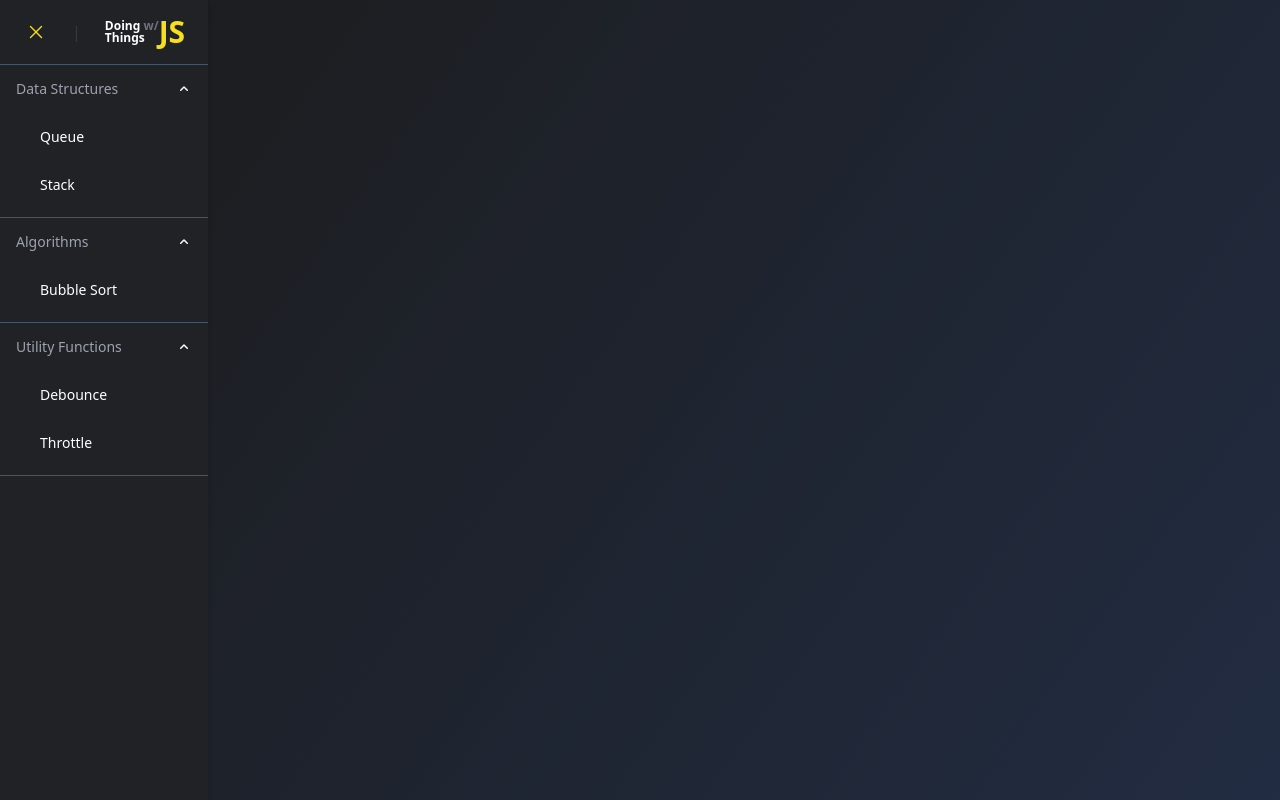
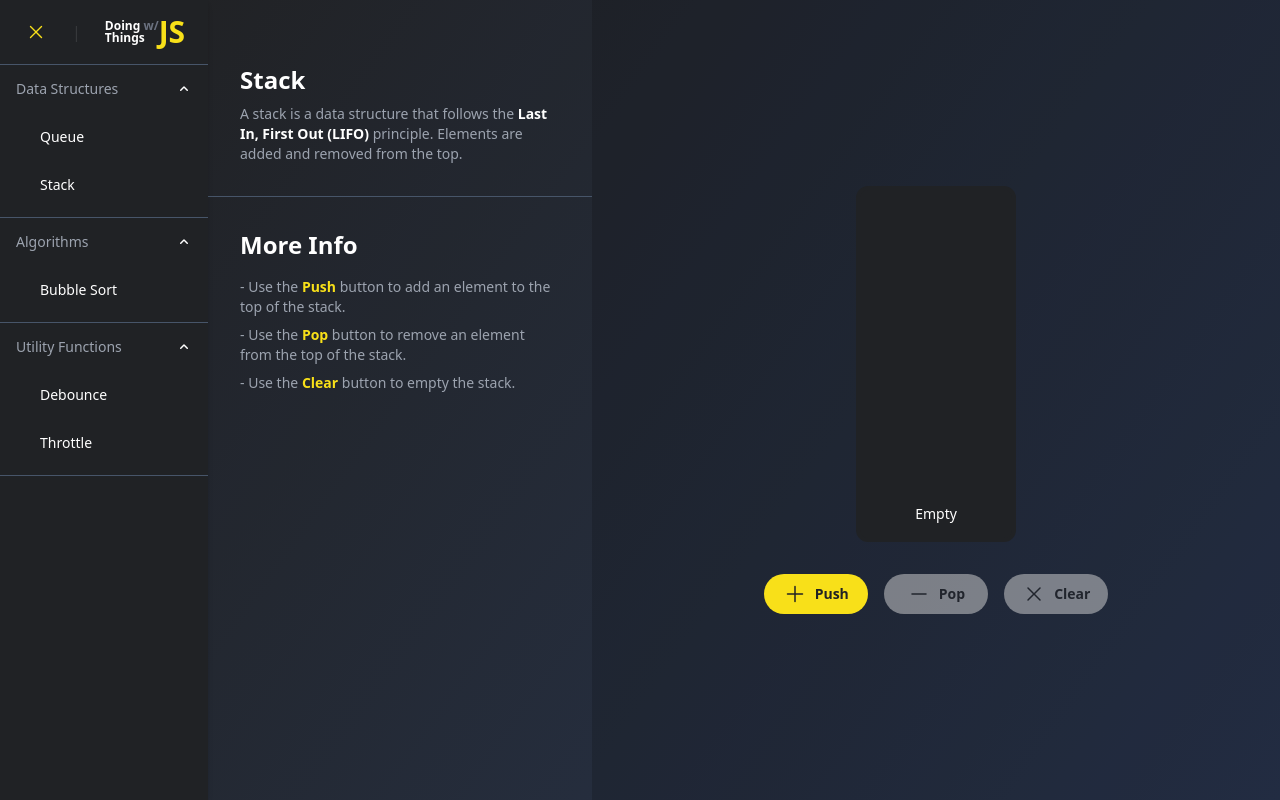
Before and after one commit to toekneeyou/doing-things-with-javascript, a React app: page /stack in a window 1280 px wide. Built offline with nearby package versions, Linux system fonts and the light colour scheme.

Commit message:
optimized StackView

```diff
--- a/src/views/queueView/QueueView.tsx
+++ b/src/views/queueView/QueueView.tsx
@@ -4,9 +4,6 @@ import VisualizationLayout from "../../layouts/visualizationLayout/Visualization
 import QueueVisual from "./QueueVisual";
 
 export function QueueView() {
-  useEffect(() => {
-    console.log("unmounting QueueView");
-  }, []);
   return (
     <VisualizationLayout
       infoPanel={<QueueInfoPanel />}
--- a/src/views/queueView/QueueVisual.tsx
+++ b/src/views/queueView/QueueVisual.tsx
@@ -11,9 +11,7 @@ const MAX_QUEUE_LENGTH = 8;
 
 export default function QueueVisual() {
   const queueContainerRef = useRef<HTMLUListElement>(null);
-  const { queue, enqueue, dequeue, clear } = useQueueOptions({
-    maxLength: MAX_QUEUE_LENGTH,
-  });
+  const { queue, enqueue, dequeue, clear } = useQueueOptions();
 
   const animateDequeue = async () => {
     const firstEl = document.getElementById(`array-${queue[0]}`);
--- a/src/views/queueView/useQueueOptions.ts
+++ b/src/views/queueView/useQueueOptions.ts
@@ -1,6 +1,6 @@
 import { useState } from "react";
 
-export default function useQueueOptions({ maxLength }: { maxLength: number }) {
+export default function useQueueOptions() {
   const [queue, setQueue] = useState<number[]>([]);
 
   const enqueue = () => {
--- a/src/views/stackView/StackInfo.tsx
+++ /dev/null
@@ -1,18 +0,0 @@
-export default function StackInfo() {
-  return (
-    <ul className="text-gray-400 space-y-2">
-      <li>
-        - Use the <strong className="text-app-yellow">Push</strong> button to
-        add an element to the top of the stack.
-      </li>
-      <li>
-        - Use the <strong className="text-app-yellow">Pop</strong> button to
-        remove an element from the top of the stack.
-      </li>
-      <li>
-        - Use the <strong className="text-app-yellow">Clear</strong> button to
-        empty the stack.
-      </li>
-    </ul>
-  );
-}
--- a/src/views/stackView/StackView.tsx
+++ b/src/views/stackView/StackView.tsx
@@ -1,21 +1,51 @@
+import VisualizationInfo from "../../layouts/visualizationLayout/VisualizationInfo";
 import VisualizationLayout from "../../layouts/visualizationLayout/VisualizationLayout";
-import StackInfo from "./StackInfo";
 import StackVisual from "./StackVisual";
 
 export function StackView() {
   return (
     <VisualizationLayout
+      infoPanel={<StackInfoPanel />}
+      visual={<StackVisual />}
+    />
+  );
+}
+
+function StackInfoPanel() {
+  return (
+    <VisualizationInfo
       title="Stack"
-      description={
+      description={<StackDescription />}
+      moreInfo={<StackInfo />}
+    />
+  );
+}
+
+function StackDescription() {
+  return (
     <span>
       A stack is a data structure that follows the{" "}
       <strong className="text-white">Last In, First Out (LIFO)</strong>{" "}
       principle. Elements are added and removed from the top.
     </span>
-      }
-      moreInfo={<StackInfo />}
-    >
-      <StackVisual />
-    </VisualizationLayout>
   );
 }
+
+function StackInfo() {
+  return (
+    <ul className="text-gray-400 space-y-2">
+      <li>
+        - Use the <strong className="text-app-yellow">Push</strong> button to
+        add an element to the top of the stack.
+      </li>
+      <li>
+        - Use the <strong className="text-app-yellow">Pop</strong> button to
+        remove an element from the top of the stack.
+      </li>
+      <li>
+        - Use the <strong className="text-app-yellow">Clear</strong> button to
+        empty the stack.
+      </li>
+    </ul>
+  );
+}
--- a/src/views/stackView/StackVisual.tsx
+++ b/src/views/stackView/StackVisual.tsx
@@ -1,78 +1,127 @@
 import { useCallback, useRef } from "react";
 import TallArray from "../../features/tallArray/TallArray";
 import useStackOptions from "./useStackOptions";
-import Button from "../../components/Button";
+import Button from "../../components/button/Button";
 import { MinusIcon, PlusIcon, XMarkIcon } from "@heroicons/react/24/solid";
+import { classnames } from "../../util/classnames";
+import wait from "../../util/wait";
+import throttle from "../../util/throttle";
+
 const MAX_STACK_LENGTH = 8;
 
 export default function StackVisual() {
   const stackContainerRef = useRef<HTMLUListElement>(null);
-  const { stack, push, pop, clear, isEmpty } = useStackOptions({
-    maxLength: MAX_STACK_LENGTH,
-  });
+  const { stack, push, pop, clear } = useStackOptions();
 
-  let popTimeout = useRef<ReturnType<typeof setTimeout> | null>(null);
+  const handlePush = () => {
+    push(stack);
+  };
 
-  const handleClear = () => {
-    const queueContainerEl = stackContainerRef.current;
-    if (queueContainerEl) {
-      const items = queueContainerEl.querySelectorAll("li");
+  const animatePop = async () => {
+    const lastEl = document.getElementById(`array-${stack[stack.length - 1]}`)!;
+    if (lastEl) {
+      lastEl.style.transform = "translateX(100%)";
+      lastEl.style.transitionDuration = "225ms";
+      await wait(250);
+      pop(stack);
+    }
+  };
+
+  const throttlePop = throttle(animatePop, 500);
+
+  const animateClear = async () => {
+    const items = document.querySelectorAll(".tall-array__item");
     let delay = 0;
-
+    if (items) {
       for (let i = items.length - 1; i >= 0; i--) {
         const liEl = items[i] as HTMLLIElement;
         liEl.style.transform = "translateX(100%)";
         liEl.style.transitionDelay = `${delay}ms`;
         delay += 50;
       }
-
-      setTimeout(() => {
+    }
+    await wait(delay + 300);
     clear();
-      }, delay + 300);
-    }
   };
 
-  const handlePop = useCallback(() => {
-    if (stack.length > 0) {
-      clearTimeout(popTimeout.current!);
-      const lastNum = stack[stack.length - 1];
-      const lastEl = document.getElementById(`array-${lastNum}`)!;
-      lastEl.style.transform = "translateX(100%)";
-      popTimeout.current = setTimeout(() => {
-        pop();
-        popTimeout.current = null;
-      }, 100);
+  return (
+    <div
+      className={classnames(
+        "stack-visual",
+        "w-full h-full centered flex-col gap-y-8",
+        "p-8 lg:p-0"
+      )}
+    >
+      <TallArray ref={stackContainerRef} array={stack} />
+
+      <StackControls
+        push={handlePush}
+        pop={throttlePop}
+        clear={animateClear}
+        isEmpty={stack.length === 0}
+        isFull={stack.length === MAX_STACK_LENGTH}
+      />
+    </div>
+  );
 }
-  }, [stack]);
+
+interface StackControlsProps {
+  push: () => void;
+  pop: () => void;
+  clear: () => void;
+  isEmpty: boolean;
+  isFull: boolean;
+}
+
+function StackControls({
+  push,
+  pop,
+  clear,
+  isEmpty,
+  isFull,
+}: StackControlsProps) {
+  const PushIcon = useCallback((props?: any) => <PlusIcon {...props} />, []);
+  const PopIcon = useCallback((props?: any) => <MinusIcon {...props} />, []);
+  const ClearIcon = useCallback((props?: any) => <XMarkIcon {...props} />, []);
 
   return (
-    <div className="w-full h-full centered flex-col gap-y-8">
-      <TallArray ref={stackContainerRef} array={stack} />
-      <ul className="grid grid-cols-3 gap-x-standard">
+    <ul
+      className={classnames(
+        "stack-controls",
+        "grid grid-cols-3 gap-x-standard"
+      )}
+    >
       <li className="w-full">
         <Button
           className="w-full"
           onClick={push}
-            disabled={stack.length === MAX_STACK_LENGTH}
+          disabled={isFull}
+          iconLeft={PushIcon}
         >
-            <PlusIcon className="size-6" />
           Push
         </Button>
       </li>
       <li className="w-full">
-          <Button className="w-full" onClick={handlePop} disabled={isEmpty()}>
-            <MinusIcon className="size-6" />
+        <Button
+          className="w-full"
+          onClick={pop}
+          disabled={isEmpty}
+          iconLeft={PopIcon}
+        >
           Pop
         </Button>
       </li>
 
       <li className="w-full">
-          <Button className="w-full" onClick={handleClear} disabled={isEmpty()}>
-            <XMarkIcon className="size-6" />
+        <Button
+          className="w-full"
+          onClick={clear}
+          disabled={isEmpty}
+          iconLeft={ClearIcon}
+        >
           Clear
         </Button>
       </li>
     </ul>
-    </div>
   );
 }
--- a/src/views/stackView/useStackOptions.ts
+++ b/src/views/stackView/useStackOptions.ts
@@ -1,42 +1,23 @@
 import { useState } from "react";
 
-export default function useStackOptions({ maxLength }: { maxLength: number }) {
+export default function useStackOptions() {
   const [stack, setStack] = useState<number[]>([]);
-  const [num, setNum] = useState(1);
 
-  const push = () => {
-    if (size() < maxLength) {
-      setStack((p) => [...p, Number(num)]);
-      setNum((p) => p + 1);
-    }
+  const push = (stck: number[]) => {
+    const last = stck[stck.length - 1] ?? 0;
+    const newStack = [...stck, last + 1];
+    setStack(newStack);
   };
 
-  const pop = () => {
-    let lastItem: number | undefined;
-    setStack((p) => {
-      lastItem = p.pop();
-      return [...p];
-    });
-    return lastItem;
-  };
-
-  const peek = () => {
-    if (!isEmpty()) {
-      return stack[size() - 1];
-    }
-  };
-
-  const size = () => {
-    return stack.length;
-  };
-
-  const isEmpty = () => {
-    return size() === 0;
+  const pop = (stck: number[]) => {
+    const newStack = [...stck];
+    newStack.pop();
+    setStack(newStack);
   };
 
   const clear = () => {
     setStack([]);
   };
 
-  return { stack, push, pop, peek, size, isEmpty, clear };
+  return { stack, push, pop, clear };
 }
```
Lines whose indentation alone changed are shown as unchanged.
